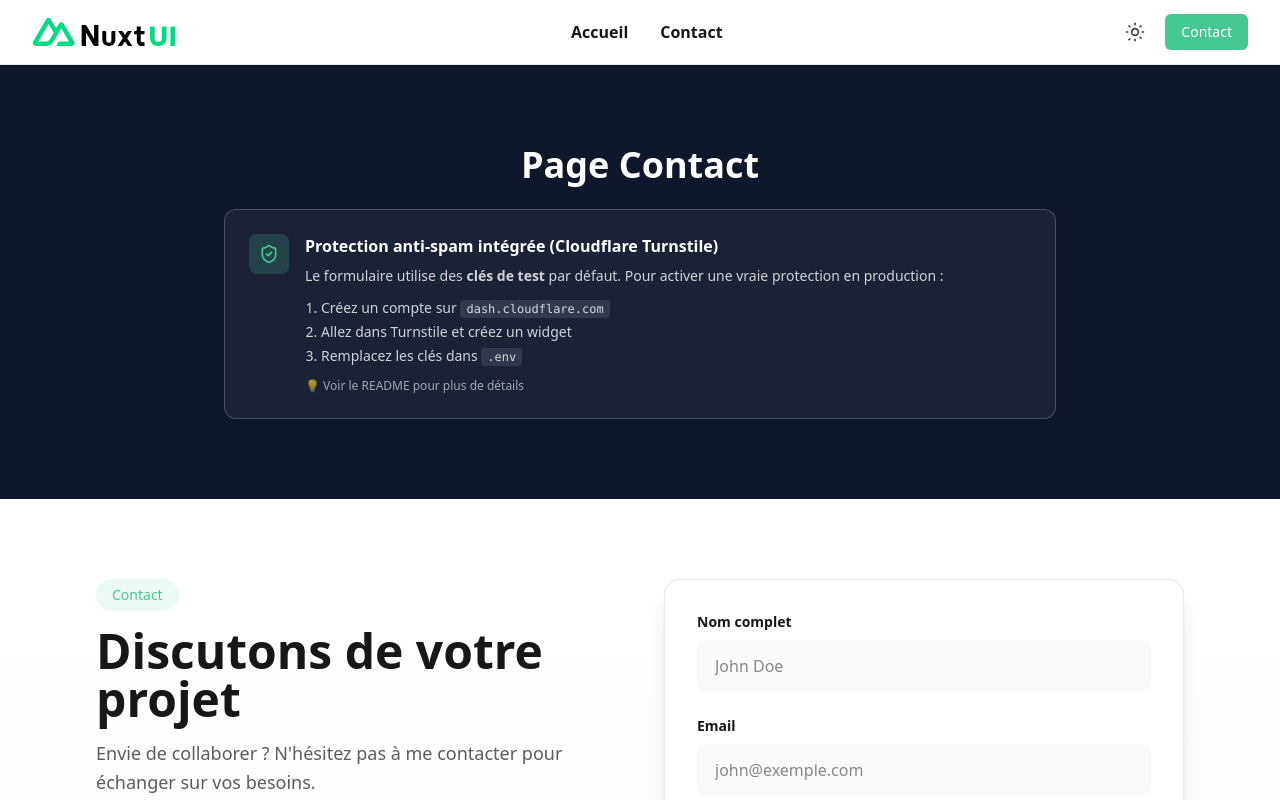
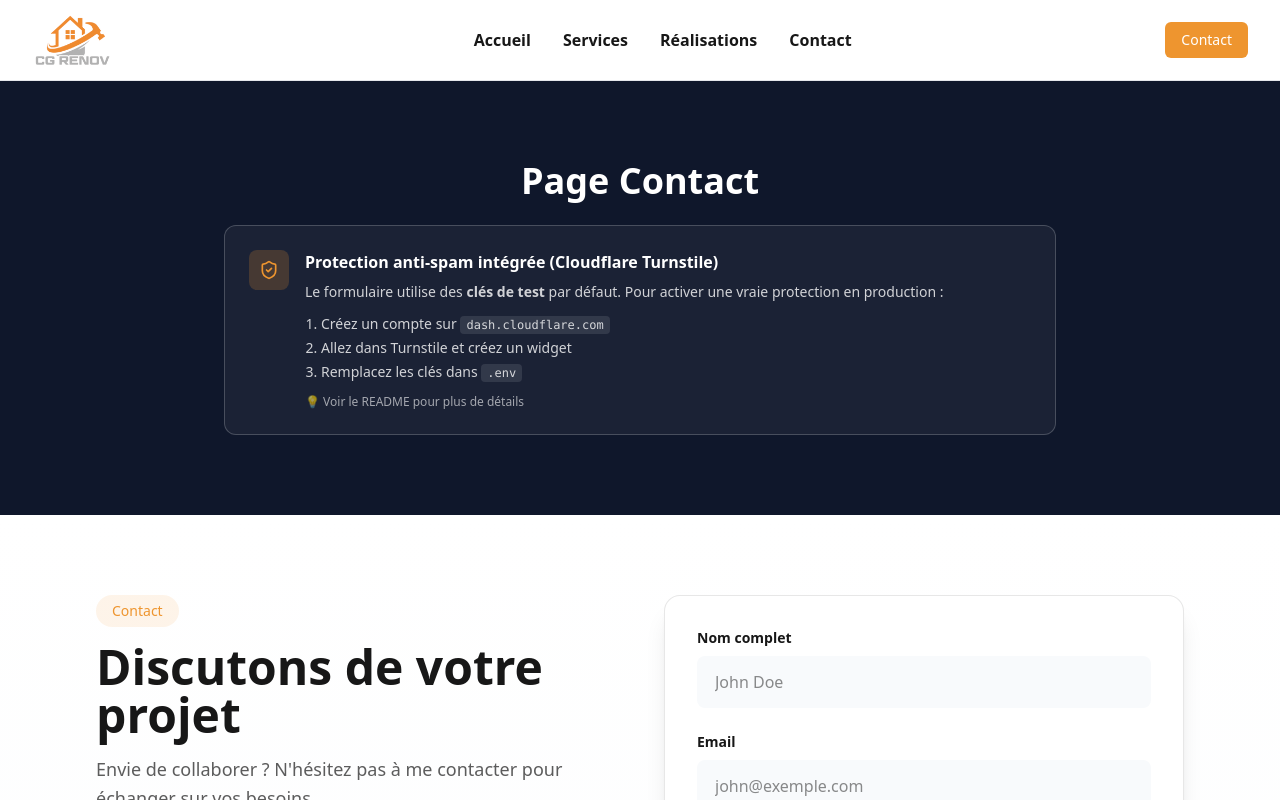
Before and after one commit to NicolasDeza/cgrenov, a Nuxt app: page /contact in a window 1280 px wide. Shown: the top 800 px of the page. Built offline with nearby package versions, Linux system fonts and the light colour scheme.

Commit message:
Suppression dark mode

```diff
--- a/app/app.vue
+++ b/app/app.vue
@@ -1,17 +1,5 @@
 <script setup lang="ts">
-const colorMode = useColorMode();
 
-// Theme color dynamique selon le mode
-useHead({
-  meta: [
-    {
-      name: "theme-color",
-      content: computed(() =>
-        colorMode.preference === "dark" ? "#0F172B" : "#FFFFFF"
-      ),
-    },
-  ],
-});
 </script>
 
 <template>
--- a/app/assets/css/main.css
+++ b/app/assets/css/main.css
@@ -7,23 +7,11 @@
     /* Texte */
     --foreground: 0 0% 9%; /* Noir */
 
-    /* Couleur de marque */
-    --primary: 156 54% 53%; /* #40D190 */
-    --primary-hover: 156 54% 43%;
+    /* Couleur de marque – CG Renov */
+    --primary: 32 85% 56%; /* #EF8A2E ORANGE entreprise */
+    --primary-hover: 32 90% 48%; /* orange plus foncé */
 
     /* Primary background */
     --primary-bg: 0 0% 100%; /* Blanc */
   }
-
-  .dark {
-    /* Texte */
-    --foreground: 0 0% 100%; /* Blanc */
-
-    /* Couleur de marque (même) */
-    --primary: 156 54% 53%;
-    --primary-hover: 156 54% 43%;
-
-    /* Primary background */
-    --primary-bg: 222 47% 11%; /* Bleu foncé #0F172B */
-  }
 }
--- a/app/components/AppHeader.vue
+++ b/app/components/AppHeader.vue
@@ -1,6 +1,6 @@
 <script setup lang="ts">
 import { ref, onMounted, onUnmounted } from "vue";
-import { useColorMode } from "#imports";
+
 
 // Menu mobile gestion état
 const isMenuOpen = ref(false);
@@ -13,12 +13,6 @@ const closeMenu = () => {
   isMenuOpen.value = false;
 };
 
-// Color mode (dark/light)
-const colorMode = useColorMode();
-
-const toggleTheme = () => {
-  colorMode.preference = colorMode.preference === "dark" ? "light" : "dark";
-};
 
 // Fermer le menu avec la touche Escape ( accèssibilité)
 const handleKeydown = (event: KeyboardEvent) => {
@@ -38,10 +32,10 @@ onUnmounted(() => {
 
 <template>
   <header
-    class="sticky top-0 z-50 w-full bg-primary-bg text-foreground border-b border-gray-200 dark:border-white/10 transition-colors"
+    class="sticky top-0 z-50 w-full bg-primary-bg text-foreground border-b border-gray-200  transition-colors"
   >
     <nav
-      class="max-w-[1440px] mx-auto px-4 sm:px-6 lg:px-8 h-16 flex items-center justify-between"
+      class="max-w-[1440px] mx-auto px-4 sm:px-6 lg:px-8 flex  items-center justify-between"
       aria-label="Navigation principale"
     >
       <!-- Logo -->
@@ -51,29 +45,40 @@ onUnmounted(() => {
         aria-label="Retour à l'accueil"
         @click="closeMenu"
       >
-        <ClientOnly>
-          <NuxtImg
-            :src="
-              colorMode.preference === 'dark'
-                ? '/images/logo/logo-dark-nuxt.svg'
-                : '/images/logo/logo-light-nuxt.svg'
-            "
-            alt="Logo Nom du site"
-            class="h-7 w-auto"
-            loading="eager"
-            decoding="async"
-          />
-        </ClientOnly>
+        <NuxtImg
+             src="/images/logo/logo-cg-renov.png"
+             alt="Logo CG Renov"
+             class="h-20 w-auto"
+             loading="eager"
+             decoding="async"
+            />
       </NuxtLink>
 
       <!-- Navigation desktop -->
-      <ul class="hidden md:flex items-center gap-8 font-semibold">
+      <ul class="hidden ml-12 md:flex items-center gap-8 font-semibold">
         <li>
           <NuxtLink
             to="/"
-            class="hover:text-gray-600 dark:hover:text-gray-300 transition"
+            class="hover:text-gray-600  transition"
           >
             Accueil
+          </NuxtLink>
+        </li>
+         <li>
+          <NuxtLink
+            to="/contact"
+            class="hover:text-gray-600  transition"
+          >
+            Services
+          </NuxtLink>
+        </li>
+
+         <li>
+          <NuxtLink
+            to="/contact"
+            class="hover:text-gray-600  transition"
+          >
+            Réalisations
           </NuxtLink>
         </li>
 
@@ -81,57 +86,18 @@ onUnmounted(() => {
         <li>
           <NuxtLink
             to="/contact"
-            class="hover:text-gray-600 dark:hover:text-gray-300 transition"
+            class="hover:text-gray-600  transition"
           >
             Contact
           </NuxtLink>
         </li>
+
+
       </ul>
 
       <!-- Actions -->
       <div class="flex items-center gap-3">
-        <!-- Toggle dark mode -->
-        <ClientOnly>
-          <button
-            type="button"
-            aria-label="Basculer le thème"
-            class="h-9 w-9 rounded-md hover:bg-gray-100 dark:hover:bg-gray-800 flex items-center justify-center transition-colors"
-            @click="toggleTheme"
-          >
-            <!-- Soleil -->
-            <svg
-              v-if="colorMode.preference === 'light'"
-              xmlns="http://www.w3.org/2000/svg"
-              class="h-5 w-5 text-gray-700"
-              fill="none"
-              viewBox="0 0 24 24"
-              stroke="currentColor"
-              stroke-width="2"
-              aria-hidden="true"
-            >
-              <circle cx="12" cy="12" r="4" />
-              <path d="M12 1v3m0 16v3M4.22 4.22l2.12 2.12m11.32 11.32 2.12 2.12M1 12h3m16 0h3M6.34 19.78l-2.12 2.12M19.78 4.22l-2.12 2.12" />
-            </svg>
 
-            <!-- Lune -->
-            <svg
-              v-else
-              xmlns="http://www.w3.org/2000/svg"
-              class="h-5 w-5 text-gray-300"
-              fill="none"
-              viewBox="0 0 24 24"
-              stroke="currentColor"
-              aria-hidden="true"
-            >
-              <path
-                stroke-linecap="round"
-                stroke-linejoin="round"
-                stroke-width="2"
-                d="M21 12.79A9 9 0 1111.21 3a7 7 0 009.79 9.79z"
-              />
-            </svg>
-          </button>
-        </ClientOnly>
 
         <!-- CTA desktop -->
         <NuxtLink
@@ -144,7 +110,7 @@ onUnmounted(() => {
         <!-- Hamburger mobile -->
         <button
           type="button"
-          class="md:hidden h-9 w-9 rounded-md hover:bg-gray-100 dark:hover:bg-gray-800 flex items-center justify-center transition-colors"
+          class="md:hidden h-9 w-9 rounded-md hover:bg-gray-100 flex items-center justify-center transition-colors"
           :aria-label="isMenuOpen ? 'Fermer le menu' : 'Ouvrir le menu'"
           :aria-expanded="isMenuOpen"
           aria-controls="mobile-menu"
@@ -153,7 +119,7 @@ onUnmounted(() => {
           <svg
             v-if="!isMenuOpen"
             xmlns="http://www.w3.org/2000/svg"
-            class="h-5 w-5 text-gray-700 dark:text-gray-300"
+            class="h-5 w-5 text-gray-700 "
             fill="none"
             viewBox="0 0 24 24"
             stroke="currentColor"
@@ -170,7 +136,7 @@ onUnmounted(() => {
           <svg
             v-else
             xmlns="http://www.w3.org/2000/svg"
-            class="h-5 w-5 text-gray-700 dark:text-gray-300"
+            class="h-5 w-5 text-gray-700 "
             fill="none"
             viewBox="0 0 24 24"
             stroke="currentColor"
@@ -199,16 +165,29 @@ onUnmounted(() => {
       <div
         v-if="isMenuOpen"
         id="mobile-menu"
-        class="md:hidden bg-primary-bg border-t border-gray-200 dark:border-white/10"
+        class="md:hidden bg-primary-bg border-t border-gray-200 "
         role="region"
         aria-label="Menu de navigation mobile"
       >
-        <ul class="flex flex-col px-4 py-4 gap-2 text-sm font-medium">
+        <ul class="flex flex-col px-4 py-4 gap-1 text-sm font-medium">
           <li>
             <NuxtLink to="/" class="block py-2" @click="closeMenu">
               Accueil
             </NuxtLink>
           </li>
+
+        <li>
+            <NuxtLink to="/contact" class="block py-2" @click="closeMenu">
+              Serices
+            </NuxtLink>
+          </li>
+
+         <li>
+            <NuxtLink to="/contact" class="block py-2" @click="closeMenu">
+              Réalisations
+            </NuxtLink>
+          </li>
+
 
           <li>
             <NuxtLink to="/contact" class="block py-2" @click="closeMenu">
--- a/tailwind.config.ts
+++ b/tailwind.config.ts
@@ -1,8 +1,6 @@
 import type { Config } from "tailwindcss";
 
 export default <Config>{
-  darkMode: "class",
-
   content: [
     "./components/**/*.{vue,js,ts}",
     "./layouts/**/*.vue",
```
Also changed, not shown: public/images/logo/logo-cg-renov.png (added).
